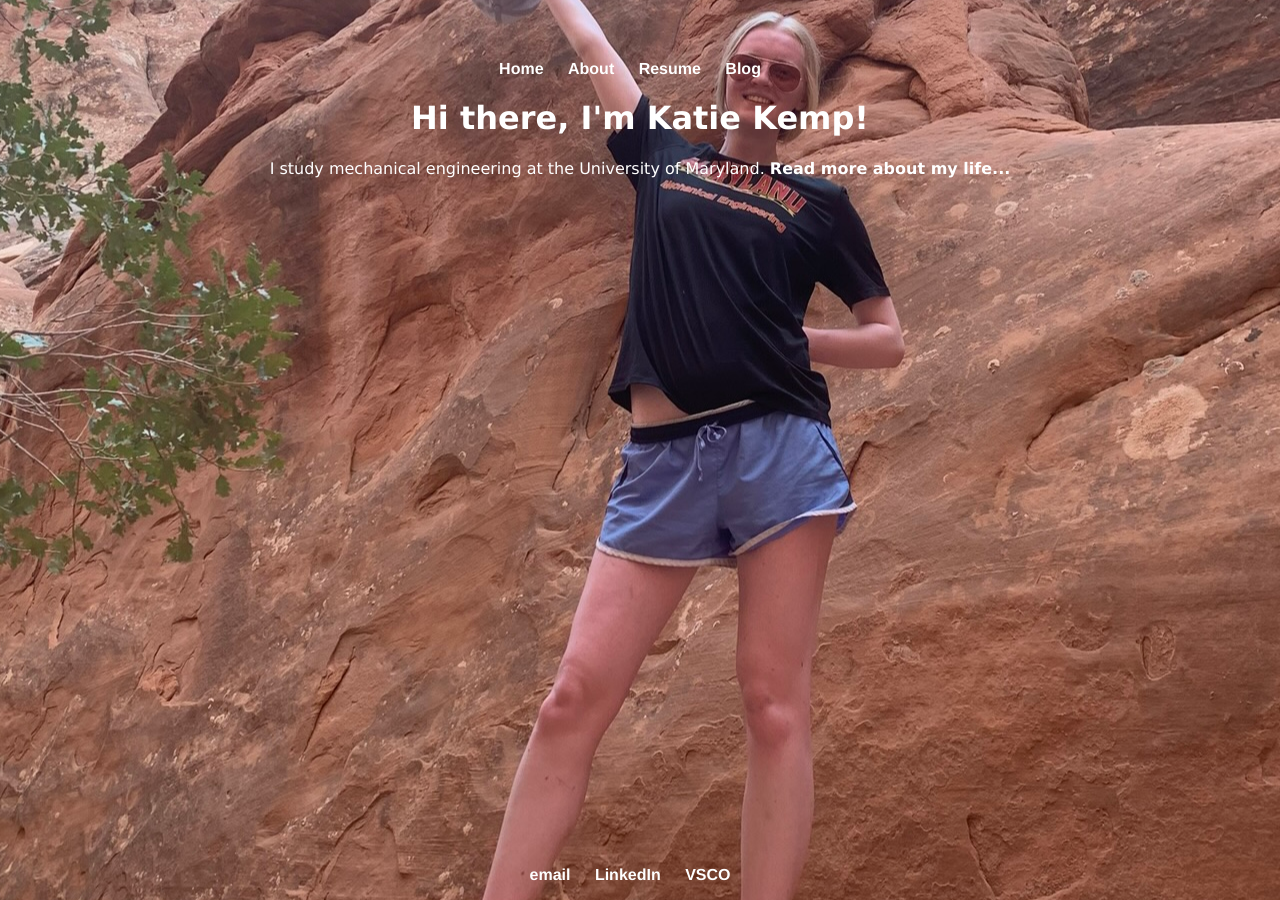
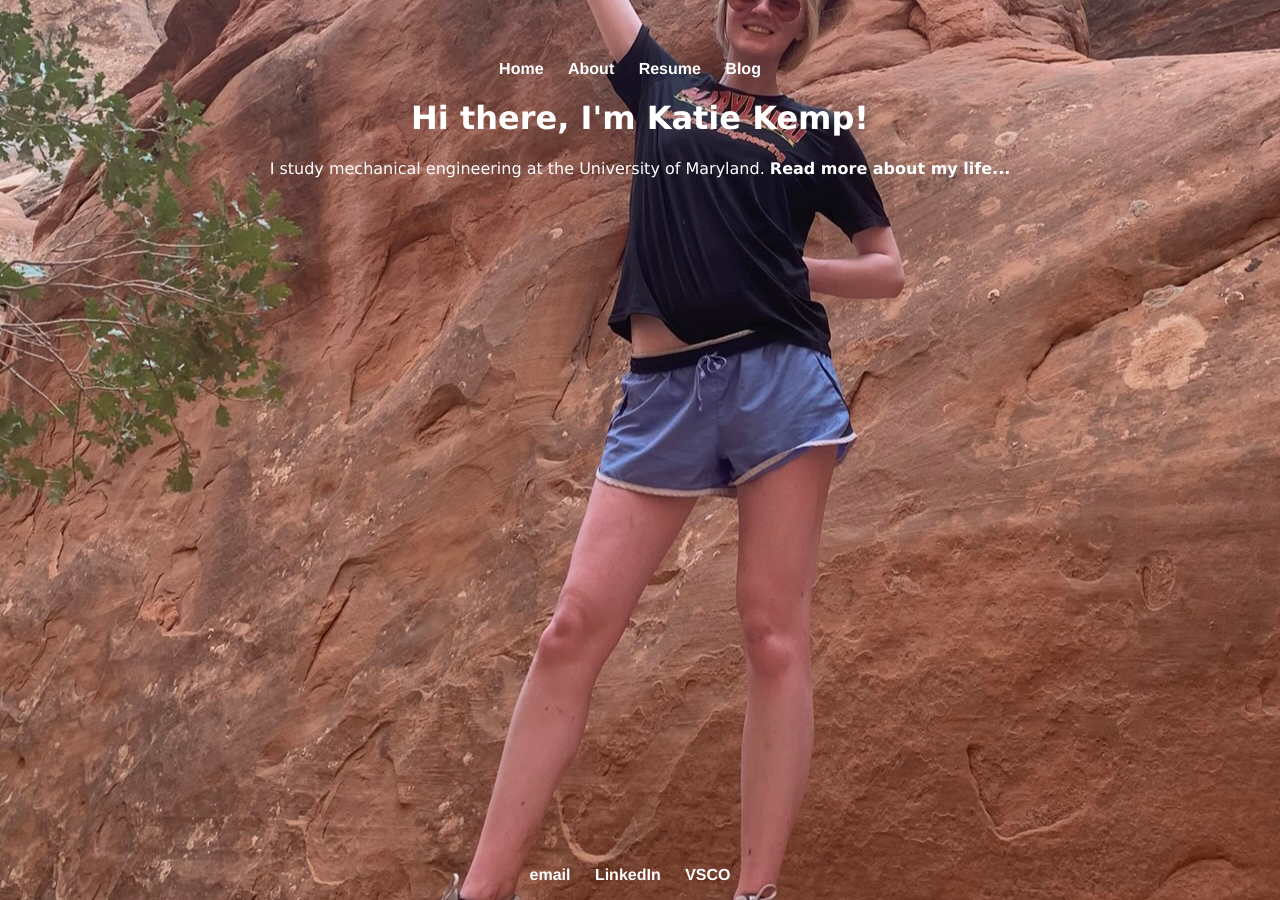
Before and after one commit to katherinekemp/katherinekemp.github.io, a Jekyll site: the page built from index.html, in a window 1280 px wide. Built offline with Jekyll 4.4.1, drawn with Linux system fonts in a browser that asks for light colours.

Commit message:
Update home.html

```diff
--- a/_layouts/home.html
+++ b/_layouts/home.html
@@ -8,7 +8,7 @@
 				background-image: url("homepage.JPG");
 				background-size: auto;
 				background-repeat: no-repeat;
-				background-position: 50% 25%;
+				background-position: 50% 30%;
 				text-align: center;
 			}
 			footer {
```
